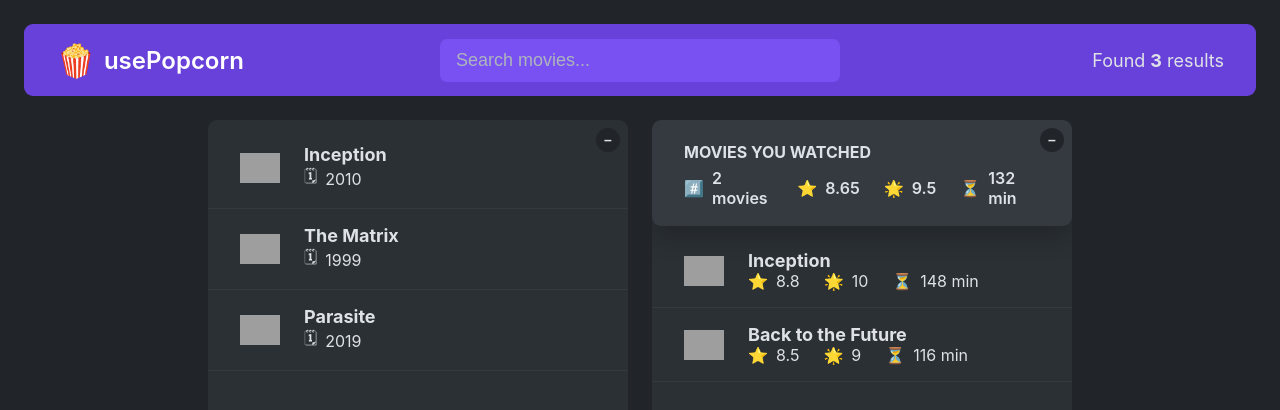
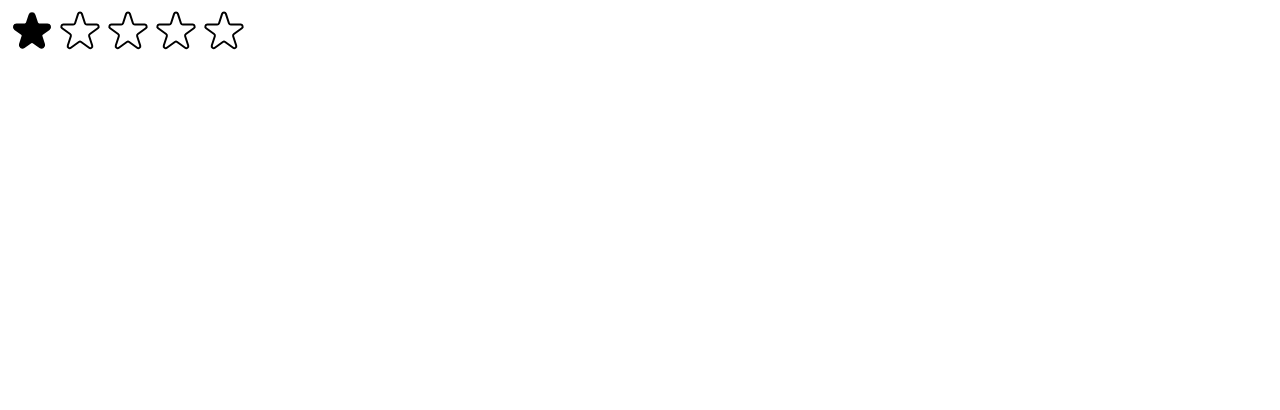
Before and after one commit to akshayv1811/usepopcorn, a React (Create React App) app: page / in a window 1280 px wide. Shown: the top 410 px of the page. Built offline with nearby package versions, Linux system fonts and the light colour scheme; grey boxes are pictures that could not be loaded.

Commit message:
Star component logic and code created

```diff
--- /dev/null
+++ b/src/StarRating.js
@@ -0,0 +1,106 @@
+import React from "react";
+import { useState } from "react";
+
+const containerStyle = {
+  display: "flex",
+  alignItems: "center",
+  gap: "16px",
+};
+
+const starContainerStyle = {
+  display: "flex",
+};
+
+const textStyle = {
+  lineHeight: "1",
+  margin: "0",
+};
+
+export default function StarRating({ maxRating = 5 }) {
+  const [rating, setRating] = useState(1);
+  const [tempRating, setTempRating] = useState(0);
+
+  function handleRating(rating) {
+    setRating(rating);
+  }
+
+  return (
+    <div style={containerStyle}>
+      <div style={starContainerStyle}>
+        {Array.from({ length: maxRating }, (_, i) => (
+          <Star key={i}
+          full = {tempRating ? tempRating >= i + 1 : rating >= i + 1 }
+          onRate={() => handleRating(i + 1)}
+          onHoverIn = {() => setTempRating(i + 1)}
+          onHoverOut = {() => setTempRating(0)}
+          />
+        ))}
+      </div>
+      <p style={textStyle}>{tempRating || ""}</p>
+    </div>
+  );
+}
+
+const starStyle = {
+  width: "48px",
+  height: "48px",
+  display: "block",
+  cursor: "pointer",
+};
+
+
+function Star({ onRate, full, onHoverIn, onHoverOut}) {
+  return (
+    <span role="button"
+     style={starStyle}
+    onClick={onRate}
+    onMouseEnter = {onHoverIn}
+    onMouseLeave = {onHoverOut}
+    >
+      {full ? <svg
+        xmlns="http://www.w3.org/2000/svg"
+        viewBox="0 0 20 20"
+        fill="#000"
+        stroke="#000"
+      >
+        <path d="M9.049 2.927c.3-.921 1.603-.921 1.902 0l1.07 3.292a1 1 0 00.95.69h3.462c.969 0 1.371 1.24.588 1.81l-2.8 2.034a1 1 0 00-.364 1.118l1.07 3.292c.3.921-.755 1.688-1.54 1.118l-2.8-2.034a1 1 0 00-1.175 0l-2.8 2.034c-.784.57-1.838-.197-1.539-1.118l1.07-3.292a1 1 0 00-.364-1.118L2.98 8.72c-.783-.57-.38-1.81.588-1.81h3.461a1 1 0 00.951-.69l1.07-3.292z" />
+      </svg> : <svg
+  xmlns="http://www.w3.org/2000/svg"
+  fill="none"
+  viewBox="0 0 24 24"
+  stroke="#000"
+>
+  <path
+    strokeLinecap="round"
+    strokeLinejoin="round"
+    strokeWidth="{2}"
+    d="M11.049 2.927c.3-.921 1.603-.921 1.902 0l1.519 4.674a1 1 0 00.95.69h4.915c.969 0 1.371 1.24.588 1.81l-3.976 2.888a1 1 0 00-.363 1.118l1.518 4.674c.3.922-.755 1.688-1.538 1.118l-3.976-2.888a1 1 0 00-1.176 0l-3.976 2.888c-.783.57-1.838-.197-1.538-1.118l1.518-4.674a1 1 0 00-.363-1.118l-3.976-2.888c-.784-.57-.38-1.81.588-1.81h4.914a1 1 0 00.951-.69l1.519-4.674z"
+  />
+</svg>
+      }
+    </span>
+  );
+}
+
+
+
+/*
+FULL STAR
+
+<svg
+  xmlns="http://www.w3.org/2000/svg"
+  viewBox="0 0 20 20"
+  fill="#000"
+  stroke="#000"
+>
+  <path
+    d="M9.049 2.927c.3-.921 1.603-.921 1.902 0l1.07 3.292a1 1 0 00.95.69h3.462c.969 0 1.371 1.24.588 1.81l-2.8 2.034a1 1 0 00-.364 1.118l1.07 3.292c.3.921-.755 1.688-1.54 1.118l-2.8-2.034a1 1 0 00-1.175 0l-2.8 2.034c-.784.57-1.838-.197-1.539-1.118l1.07-3.292a1 1 0 00-.364-1.118L2.98 8.72c-.783-.57-.38-1.81.588-1.81h3.461a1 1 0 00.951-.69l1.07-3.292z"
+  />
+</svg>
+
+
+EMPTY STAR
+
+
+
+*/
--- a/src/index.js
+++ b/src/index.js
@@ -1,12 +1,14 @@
 import React from 'react';
 import ReactDOM from 'react-dom/client';
-import './index.css';
-import App from './App';
+// import './index.css';
+// import App from './App';
 
+import StarRating from "./StarRating";
 
 const root = ReactDOM.createRoot(document.getElementById('root'));
 root.render(
   <React.StrictMode>
-    <App />
+    {/* <App /> */}
+    <StarRating maxRating = {5}/>
   </React.StrictMode>
 );
```
Also changed, not shown: src/index.css (+0 -33 lines), src/App.js (line endings or trailing spaces).
